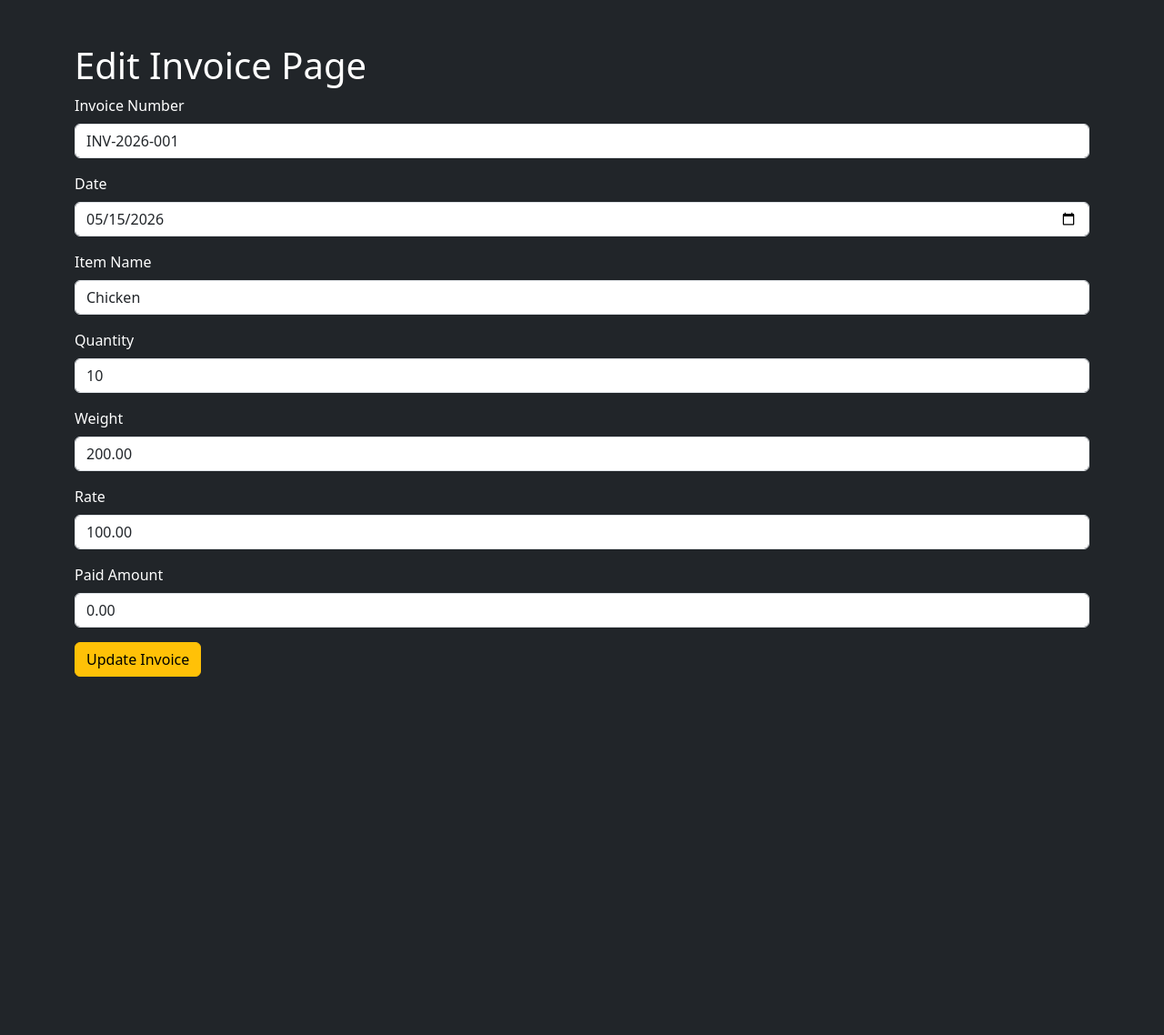
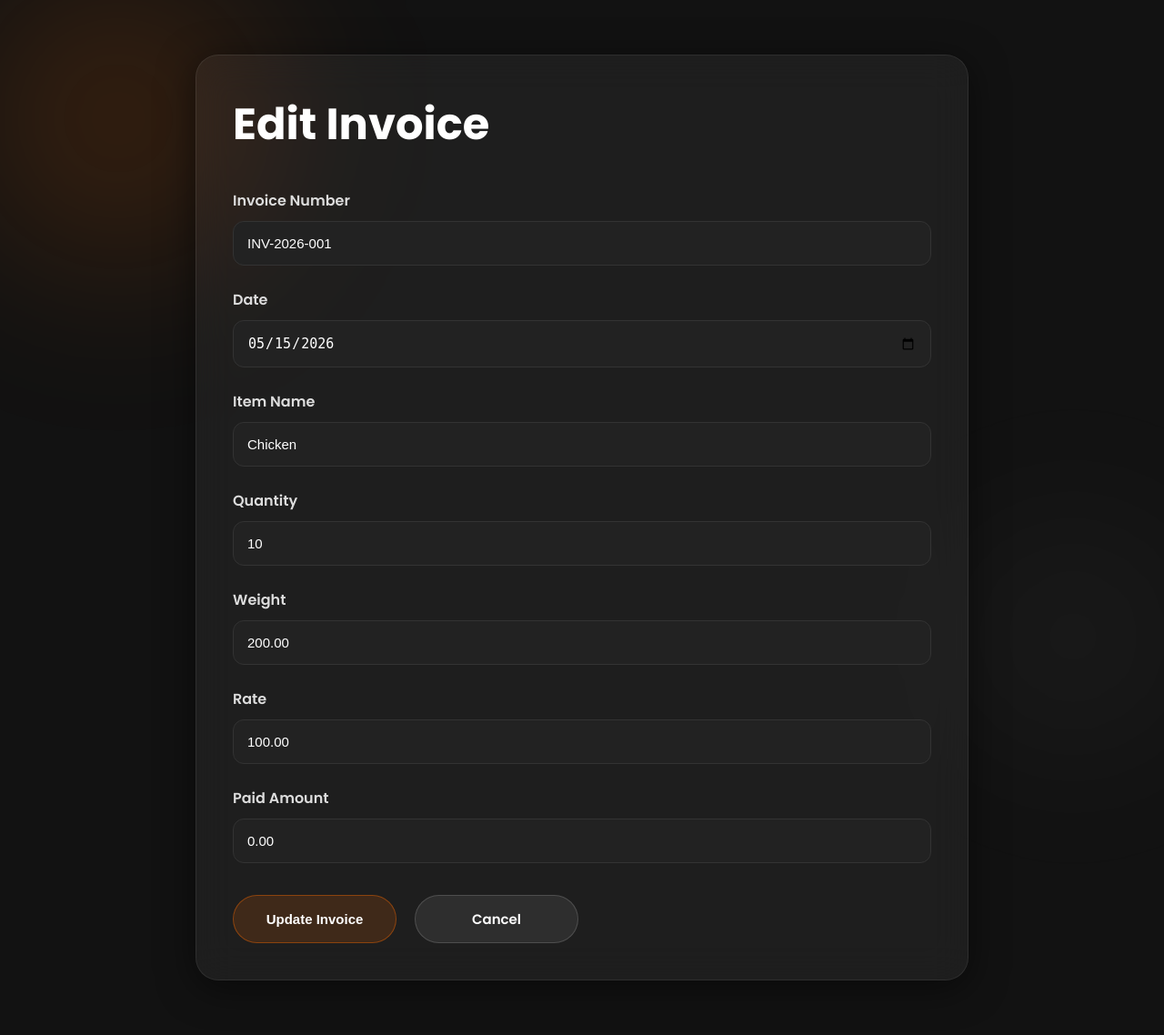
Before and after one commit to shebeebk10-hue/dhost, a Django app: page /edit-invoice/20/ in a window 1280 px wide. Shown: the whole page at 91% size. Before the commit the page ends 744 px from the top, so only its background shows below. Run offline with Django 5.2, Linux system fonts and the light colour scheme; data comes from the database, SQL or seed files in the repository.

Commit message:
updated edit invoice page

```diff
--- a/DBApp/templates/edit_invoice.html
+++ b/DBApp/templates/edit_invoice.html
@@ -3,123 +3,306 @@
 <head>
     <meta charset="UTF-8">
     <meta name="viewport" content="width=device-width, initial-scale=1.0">
+
     <title>Edit Invoice</title>
 
-    <link href="https://cdn.jsdelivr.net/npm/bootstrap@5.3.3/dist/css/bootstrap.min.css"
+    <link href="https://fonts.googleapis.com/css2?family=Poppins:wght@300;400;500;600;700&display=swap"
           rel="stylesheet">
+
+    <style>
+
+        :root{
+            --primary-orange:#ff6b00;
+            --dark-bg:#121212;
+            --card-bg:#1e1e1e;
+            --text-light:#f8f9fa;
+        }
+
+        *{
+            margin:0;
+            padding:0;
+            box-sizing:border-box;
+        }
+
+        body{
+            font-family:'Poppins',sans-serif;
+            background:var(--dark-bg);
+            color:var(--text-light);
+            min-height:100vh;
+            overflow-x:hidden;
+        }
+
+        /* Background Glow */
+
+        body::before{
+            content:"";
+            position:fixed;
+            width:500px;
+            height:500px;
+            background:radial-gradient(circle,
+            rgba(255,107,0,0.20),
+            transparent 70%);
+            top:-120px;
+            left:-120px;
+            filter:blur(80px);
+            z-index:0;
+        }
+
+        body::after{
+            content:"";
+            position:fixed;
+            width:400px;
+            height:400px;
+            background:radial-gradient(circle,
+            rgba(255,255,255,0.05),
+            transparent 70%);
+            bottom:-100px;
+            right:-100px;
+            filter:blur(80px);
+            z-index:0;
+        }
+
+        /* Main Wrapper */
+
+        .edit-wrapper{
+            position:relative;
+            z-index:1;
+            max-width:850px;
+            margin:60px auto;
+            padding:40px;
+            border-radius:25px;
+            background:rgba(255,255,255,0.05);
+            backdrop-filter:blur(20px);
+            -webkit-backdrop-filter:blur(20px);
+            border:1px solid rgba(255,255,255,0.08);
+            box-shadow:0 8px 40px rgba(0,0,0,0.5);
+        }
+
+        .title{
+            font-size:3rem;
+            font-weight:700;
+            margin-bottom:35px;
+            color:white;
+        }
+
+        /* Form */
+
+        .form-group{
+            margin-bottom:25px;
+        }
+
+        label{
+            display:block;
+            margin-bottom:10px;
+            font-weight:600;
+            color:#ddd;
+        }
+
+        input{
+            width:100%;
+            background:#222;
+            border:1px solid #333;
+            color:white;
+            border-radius:12px;
+            padding:15px;
+            outline:none;
+            transition:0.3s;
+            font-size:15px;
+        }
+
+        input:focus{
+            border-color:var(--primary-orange);
+            box-shadow:0 0 10px rgba(255,107,0,0.3);
+        }
+
+        /* Buttons */
+
+        .btn-group{
+            margin-top:35px;
+            display:flex;
+            gap:20px;
+            flex-wrap:wrap;
+        }
+
+        .glass-btn{
+            display:inline-flex;
+            align-items:center;
+            justify-content:center;
+            padding:14px 35px;
+            border:none;
+            border-radius:50px;
+            font-weight:600;
+            transition:0.3s;
+            cursor:pointer;
+            text-decoration:none;
+            min-width:180px;
+            font-size:15px;
+        }
+
+        .update-btn{
+            background:rgba(255,107,0,0.15);
+            border:1px solid rgba(255,107,0,0.4);
+            color:white;
+        }
+
+        .update-btn:hover{
+            background:rgba(255,107,0,0.35);
+            transform:translateY(-3px);
+            box-shadow:0 10px 25px rgba(255,107,0,0.3);
+        }
+
+        .cancel-btn{
+            background:rgba(255,255,255,0.08);
+            border:1px solid rgba(255,255,255,0.15);
+            color:white;
+        }
+
+        .cancel-btn:hover{
+            background:rgba(255,255,255,0.15);
+            transform:translateY(-3px);
+        }
+
+        /* Responsive */
+
+        @media(max-width:768px){
+
+            .edit-wrapper{
+                width:92%;
+                padding:30px 20px;
+            }
+
+            .title{
+                font-size:2rem;
+            }
+
+            .btn-group{
+                flex-direction:column;
+            }
+
+            .glass-btn{
+                width:100%;
+            }
+        }
+
+    </style>
 
 </head>
 
-<body class="bg-dark text-white">
+<body>
 
-<div class="container mt-5">
+<div class="edit-wrapper">
 
-    <h1>Edit Invoice Page</h1>
+    <h1 class="title">
+        Edit Invoice
+    </h1>
 
     <form method="POST">
 
         {% csrf_token %}
 
-        <div class="mb-3">
+        <div class="form-group">
 
-            <label class="form-label">
+            <label>
                 Invoice Number
             </label>
 
             <input type="text"
                    name="invoice_number"
-                value="{{ invoice.invoice_number }}"
-                class="form-control">
+                   value="{{ invoice.invoice_number }}">
 
         </div>
 
-        <div class="mb-3">
+        <div class="form-group">
 
-            <label class="form-label">
+            <label>
                 Date
             </label>
 
             <input type="date"
                    name="date"
-                value="{{ invoice.date|date:'Y-m-d' }}"
-                class="form-control">
+                   value="{{ invoice.date|date:'Y-m-d' }}">
 
         </div>
 
-        <div class="mb-3">
+        <div class="form-group">
 
-            <label class="form-label">
+            <label>
                 Item Name
             </label>
 
             <input type="text"
                    name="item_name"
-                   value="{{ invoice.item_name }}"
-                   class="form-control">
+                   value="{{ invoice.item_name }}">
 
         </div>
 
-        <div class="mb-3">
+        <div class="form-group">
 
-            <label class="form-label">
+            <label>
                 Quantity
             </label>
 
             <input type="number"
                    name="qty"
-                   value="{{ invoice.qty }}"
-                   class="form-control">
+                   value="{{ invoice.qty }}">
 
         </div>
 
-        <div class="mb-3">
+        <div class="form-group">
 
-            <label class="form-label">
+            <label>
                 Weight
             </label>
 
             <input type="number"
                    step="0.01"
                    name="weight"
-                value="{{ invoice.weight }}"
-                class="form-control">
+                   value="{{ invoice.weight }}">
 
         </div>
 
-        <div class="mb-3">
+        <div class="form-group">
 
-            <label class="form-label">
+            <label>
                 Rate
             </label>
 
             <input type="number"
                    name="rate"
-                   value="{{ invoice.rate }}"
-                   class="form-control">
+                   value="{{ invoice.rate }}">
 
         </div>
 
+        <div class="form-group">
 
-        <div class="mb-3">
-
-            <label class="form-label">
+            <label>
                 Paid Amount
             </label>
 
             <input type="number"
                    step="0.01"
                    name="paid_amount"
-                value="{{ invoice.paid_amount }}"
-                class="form-control">
+                   value="{{ invoice.paid_amount }}">
 
         </div>
 
+        <div class="btn-group">
+
             <button type="submit"
-                class="btn btn-warning">
+                    class="glass-btn update-btn">
 
                 Update Invoice
 
             </button>
+
+            <a href="{% url 'view_details' invoice.shop.id %}"
+               class="glass-btn cancel-btn">
+
+                Cancel
+
+            </a>
+
+        </div>
 
     </form>
 
--- a/DBApp/views.py
+++ b/DBApp/views.py
@@ -426,12 +426,10 @@ def delete_invoice(request, id):
     shop_id = invoice.shop.id
 
     if request.method == 'POST':
+        invoice.delete()
+        return redirect('view_details', id=shop_id)
 
-        invoice.delete()
-
-    return redirect('view_details', id=shop_id)
-
-from django.contrib.auth.models import User
+    return render(request, 'confirm_delete.html', {'invoice': invoice})
 
 
 def create_admin(request):
```
Also changed, not shown: DBApp/templates/confirm_delete.html (added, +200 -0 lines). Lines whose indentation alone changed are shown as unchanged.
